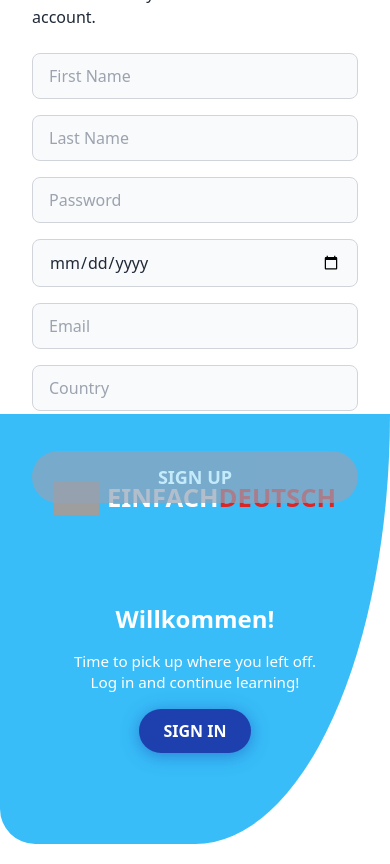
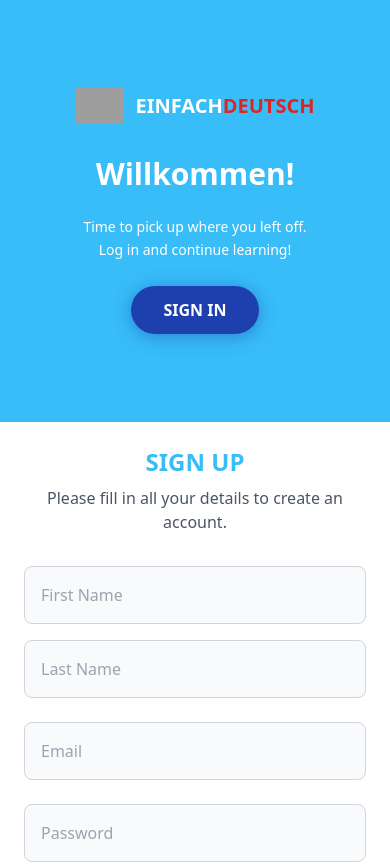
Before and after one commit to vreniz/EinfachDeutsch2, a React (Vite) app: page /signup in a window 390 px wide. Shown: the top 864 px of the page. Built offline with nearby package versions, Linux system fonts and the light colour scheme; no server answers; grey boxes are pictures that could not be loaded.

Commit message:
refactor: Revamp LogIn and SignUp components for improved layout and user experience; enhance styling and responsiveness

```diff
--- a/src/pages/LOGIN/LogIn.tsx
+++ b/src/pages/LOGIN/LogIn.tsx
@@ -41,23 +41,25 @@ export default function LogIn() {
 
 
   return (
-    <div className="relative h-screen w-screen flex flex-col lg:flex-row">
-      <div className="flex-[0.85] lg:flex-none lg:w-auto flex flex-col justify-center lg:justify-center items-center p-8 lg:p-8 bg-white order-1 lg:order-none pb-2 lg:pb-8 min-h-[260px] lg:min-h-0 justify-end lg:justify-center">
-        <h2 className="text-blue-800 text-[1.6rem] lg:text-2xl font-bold mb-2">LOG IN</h2>
-        <p className="mb-6 text-base text-black">Use your email and password</p>
+    <div className="min-h-screen w-full flex flex-col lg:flex-row">
+      {/* Login Form Section */}
+      <div className="flex-1 lg:flex-none lg:w-1/2 flex flex-col justify-center items-center p-6 md:p-8 lg:p-12 bg-white order-2 lg:order-1">
+        <div className="w-full max-w-md">
+          <h2 className="text-blue-800 text-2xl md:text-3xl font-bold mb-2 text-center">LOG IN</h2>
+          <p className="mb-8 text-base text-gray-600 text-center">Use your email and password</p>
 
           {error && (
-          <div className="w-full max-w-[300px] mb-4 p-3 bg-red-50 border border-red-200 rounded-lg text-red-700 text-sm">
+            <div className="w-full mb-6 p-4 bg-red-50 border border-red-200 rounded-lg text-red-700 text-sm">
               {error}
             </div>
           )}
 
-        <form className="w-full max-w-[300px] lg:max-w-[300px] px-1 lg:px-0 flex flex-col gap-4" onSubmit={handleLogin}>
+          <form className="w-full flex flex-col gap-6" onSubmit={handleLogin}>
             <input
               type="email"
               name="email"
               placeholder="Email"
-            className="p-2.5 px-4 border border-gray-300 rounded-lg bg-gray-50 text-gray-800 transition-all duration-200 focus:outline-none focus:ring-2 focus:ring-blue-500 focus:border-transparent focus:bg-white hover:bg-white hover:border-gray-400"
+              className="w-full p-4 border border-gray-300 rounded-lg bg-gray-50 text-gray-800 transition-all duration-200 focus:outline-none focus:ring-2 focus:ring-blue-500 focus:border-transparent focus:bg-white hover:bg-white hover:border-gray-400"
               value={form.email}
               onChange={handleChange}
               required
@@ -67,38 +69,48 @@ export default function LogIn() {
               type="password"
               name="password"
               placeholder="Password"
-            className="p-2.5 px-4 border border-gray-300 rounded-lg bg-gray-50 text-gray-800 transition-all duration-200 focus:outline-none focus:ring-2 focus:ring-blue-500 focus:border-transparent focus:bg-white hover:bg-white hover:border-gray-400"
+              className="w-full p-4 border border-gray-300 rounded-lg bg-gray-50 text-gray-800 transition-all duration-200 focus:outline-none focus:ring-2 focus:ring-blue-500 focus:border-transparent focus:bg-white hover:bg-white hover:border-gray-400"
               value={form.password}
               onChange={handleChange}
               required
               disabled={isLoading}
             />
-          <a href="#" className="text-center block -mt-2 mb-4 text-blue-600 font-medium underline text-[0.95rem] transition-colors duration-200 hover:text-blue-800">Forgot your password?</a>
+            <a href="#" className="text-center block text-blue-600 font-medium underline text-sm transition-colors duration-200 hover:text-blue-800">
+              Forgot your password?
+            </a>
             <button
               type="submit"
-            className="bg-blue-800 text-white py-2.5 px-6 border-none rounded-full font-bold cursor-pointer transition-all duration-200 shadow-[0_3px_20px_rgba(30,64,175,0.3),_0_2px_12px_rgba(30,64,175,0.2)] hover:bg-blue-900 hover:scale-105 hover:shadow-[0_4px_25px_rgba(30,64,175,0.4),_0_3px_15px_rgba(30,64,175,0.3)] disabled:bg-gray-400 disabled:cursor-not-allowed disabled:opacity-70 disabled:shadow-none disabled:hover:scale-100"
+              className="w-full bg-blue-800 text-white py-4 px-6 border-none rounded-full font-bold cursor-pointer transition-all duration-200 shadow-[0_3px_20px_rgba(30,64,175,0.3),_0_2px_12px_rgba(30,64,175,0.2)] hover:bg-blue-900 hover:scale-105 hover:shadow-[0_4px_25px_rgba(30,64,175,0.4),_0_3px_15px_rgba(30,64,175,0.3)] disabled:bg-gray-400 disabled:cursor-not-allowed disabled:opacity-70 disabled:shadow-none disabled:hover:scale-100"
               disabled={isLoading}
             >
               {isLoading ? 'SIGNING IN...' : 'SIGN IN'}
             </button>
           </form>
         </div>
+      </div>
 
-      <div className="flex-1 lg:flex-1 bg-blue-800 text-white flex items-center justify-center rounded-bl-[50%_100%] lg:rounded-tl-[50%_100%] lg:rounded-bl-[50%_100%] h-auto lg:h-screen order-2 lg:order-none min-h-[210px] lg:min-h-0 rounded-b-[2.2rem] lg:rounded-b-none pt-6 lg:pt-0 pb-8 lg:pb-0 items-start lg:items-center">
-        <div className="flex flex-col items-center text-center max-w-80 p-4 lg:p-8">
-          <div className="flex items-center justify-center mb-8 lg:mb-10 mt-0 lg:-mt-14">
-            <img src="https://flagcdn.com/w320/de.png" alt="German flag" className="w-[45px] h-auto block mr-2 max-w-full" />
-            <div className="font-bold text-[1.6rem] lg:text-2xl">
+      {/* Welcome Section */}
+      <div className="flex-1 lg:w-1/2 bg-blue-800 text-white flex items-center justify-center order-1 lg:order-2 min-h-[50vh] lg:min-h-screen relative">
+        {/* Curved Design */}
+        <div className="absolute inset-0 bg-blue-800 lg:rounded-tl-[50%_100%] lg:rounded-bl-[50%_100%] rounded-b-[50px] lg:rounded-b-none"></div>
+
+        <div className="relative z-10 flex flex-col items-center text-center max-w-md p-6 md:p-8">
+          <div className="flex items-center justify-center mb-8 lg:mb-12">
+            <img src="https://flagcdn.com/w320/de.png" alt="German flag" className="w-12 h-auto mr-3" />
+            <div className="font-bold text-xl md:text-2xl">
               <span className="text-white">EINFACH</span><span className="text-red-600">DEUTSCH</span>
             </div>
           </div>
-          <h2 className="text-2xl lg:text-[2.7rem] font-bold mb-4">Willkommen!</h2>
-          <div className="mt-6 flex flex-col gap-4 items-center">
-            <p className="text-[0.95rem] lg:text-base leading-snug text-center max-w-[280px] lg:max-w-[280px] mx-auto whitespace-normal lg:whitespace-nowrap">
-              Sign up and discover how fun German can be. <br /> Learning starts here!
+
+          <h2 className="text-3xl md:text-4xl lg:text-5xl font-bold mb-6">Willkommen!</h2>
+
+          <div className="flex flex-col gap-6 items-center">
+            <p className="text-sm md:text-base leading-relaxed text-center max-w-xs">
+              Sign up and discover how fun German can be.<br />
+              Learning starts here!
             </p>
             <button
-              className="bg-sky-400 text-white border-none py-2.5 px-6 rounded-full font-bold cursor-pointer transition-all duration-200 shadow-[0_3px_20px_rgba(56,189,248,0.3),_0_2px_12px_rgba(56,189,248,0.2)] hover:bg-sky-500 hover:scale-105 hover:shadow-[0_4px_25px_rgba(56,189,248,0.4),_0_3px_15px_rgba(56,189,248,0.3)]"
+              className="bg-sky-400 text-white border-none py-3 px-8 rounded-full font-bold cursor-pointer transition-all duration-200 shadow-[0_3px_20px_rgba(56,189,248,0.3),_0_2px_12px_rgba(56,189,248,0.2)] hover:bg-sky-500 hover:scale-105 hover:shadow-[0_4px_25px_rgba(56,189,248,0.4),_0_3px_15px_rgba(56,189,248,0.3)]"
               onClick={() => navigate('/signup')}
             >
               SIGN UP
--- a/src/pages/SIGNUP/SignUp.tsx
+++ b/src/pages/SIGNUP/SignUp.tsx
@@ -50,43 +50,57 @@ export default function SignUp() {
   };
 
   return (
-    <div className="relative h-screen w-screen flex flex-col lg:flex-row">
-      <div className="flex-1 bg-sky-400 text-white flex items-center justify-center rounded-br-[50%_100%] lg:rounded-tr-[50%_100%] lg:rounded-br-[50%_100%] h-auto lg:h-screen order-2 lg:order-none min-h-[210px] lg:min-h-0 rounded-b-[2.2rem] lg:rounded-b-none pt-6 lg:pt-0 pb-8 lg:pb-0 items-start lg:items-center">
-        <div className="flex flex-col items-center justify-center text-center gap-10 max-w-[400px] w-full p-4 lg:p-8 h-full">
-          <div className="flex items-center justify-center gap-2 text-[1.6rem] lg:text-2xl font-bold -translate-y-4 lg:-translate-y-4 mt-0 lg:mt-0 mb-8 lg:mb-0">
-            <img src="https://flagcdn.com/w320/de.png" alt="German flag" className="w-[45px] h-auto" />
-            <h1 className="font-bold text-[1.6rem] lg:text-2xl m-0 leading-none">EINFACH<span className="text-red-600">DEUTSCH</span></h1>
+    <div className="min-h-screen w-full flex flex-col lg:flex-row">
+      {/* Welcome Section */}
+      <div className="flex-1 lg:w-1/2 bg-sky-400 text-white flex items-center justify-center order-1 lg:order-1 min-h-[50vh] lg:min-h-screen relative">
+        {/* Curved Design */}
+        <div className="absolute inset-0 bg-sky-400 lg:rounded-tr-[50%_100%] lg:rounded-br-[50%_100%] rounded-b-[50px] lg:rounded-b-none"></div>
+
+        <div className="relative z-10 flex flex-col items-center text-center max-w-md p-6 md:p-8">
+          <div className="flex items-center justify-center mb-8 lg:mb-12">
+            <img src="https://flagcdn.com/w320/de.png" alt="German flag" className="w-12 h-auto mr-3" />
+            <h1 className="font-bold text-xl md:text-2xl">
+              EINFACH<span className="text-red-600">DEUTSCH</span>
+            </h1>
           </div>
-          <div className="mt-0 lg:mt-0">
-            <h2 className="text-2xl lg:text-[2.7rem] font-bold mb-4">Willkommen!</h2>
-            <p className="mb-4 text-[0.95rem] lg:text-base leading-snug max-w-full whitespace-normal lg:whitespace-normal">
-              Time to pick up where you left off. <br />
+
+          <h2 className="text-3xl md:text-4xl lg:text-5xl font-bold mb-6">Willkommen!</h2>
+
+          <div className="flex flex-col gap-6 items-center">
+            <p className="text-sm md:text-base leading-relaxed text-center max-w-xs">
+              Time to pick up where you left off.<br />
               Log in and continue learning!
             </p>
-            <button className="bg-blue-800 text-white border-none py-2.5 px-6 rounded-full font-bold cursor-pointer transition-all duration-200 shadow-[0_3px_20px_rgba(30,64,175,0.3),_0_2px_12px_rgba(30,64,175,0.2)] hover:bg-blue-900 hover:scale-105 hover:shadow-[0_4px_25px_rgba(30,64,175,0.4),_0_3px_15px_rgba(30,64,175,0.3)]" onClick={() => navigate('/')}>
+            <button
+              className="bg-blue-800 text-white border-none py-3 px-8 rounded-full font-bold cursor-pointer transition-all duration-200 shadow-[0_3px_20px_rgba(30,64,175,0.3),_0_2px_12px_rgba(30,64,175,0.2)] hover:bg-blue-900 hover:scale-105 hover:shadow-[0_4px_25px_rgba(30,64,175,0.4),_0_3px_15px_rgba(30,64,175,0.3)]"
+              onClick={() => navigate('/')}
+            >
               SIGN IN
             </button>
           </div>
         </div>
       </div>
 
-      <div className="flex-1 lg:flex-1 flex flex-col justify-center lg:justify-center items-center p-8 lg:p-8 order-1 lg:order-none bg-white min-h-[260px] lg:min-h-0 justify-end lg:justify-center pb-2 lg:pb-8">
-        <h2 className="text-blue-800 text-[1.6rem] lg:text-2xl font-bold mb-2">SIGN UP</h2>
-        <p className="mb-6 text-base">Please fill in all your details to create an account.</p>
+      {/* Registration Form Section */}
+      <div className="flex-1 lg:w-1/2 flex flex-col justify-center items-center p-6 md:p-8 lg:p-12 bg-white order-2 lg:order-2">
+        <div className="w-full max-w-lg">
+          <h2 className="text-sky-400 text-2xl md:text-3xl font-bold mb-2 text-center">SIGN UP</h2>
+          <p className="mb-8 text-base text-gray-600 text-center">Please fill in all your details to create an account.</p>
 
           {error && (
-          <div className="w-full max-w-[500px] mb-4 p-3 bg-red-50 border border-red-200 rounded-lg text-red-700 text-sm">
+            <div className="w-full mb-6 p-4 bg-red-50 border border-red-200 rounded-lg text-red-700 text-sm">
               {error}
             </div>
           )}
 
-        <form className="w-full max-w-[500px] flex flex-col items-center gap-5" onSubmit={handleSignup}>
-       <div className="w-full grid grid-cols-1 sm:grid-cols-2 gap-4 sm:gap-6">
+          <form className="w-full flex flex-col gap-6" onSubmit={handleSignup}>
+            {/* Name Fields */}
+            <div className="grid grid-cols-1 md:grid-cols-2 gap-4">
               <input
                 type="text"
                 name="first_name"
                 placeholder="First Name"
-       className="w-full p-2.5 px-4 border border-gray-300 rounded-lg bg-gray-50 transition-all duration-200 focus:outline-none focus:ring-2 focus:ring-sky-500 focus:border-transparent focus:bg-white hover:bg-white hover:border-gray-400"
+                className="w-full p-4 border border-gray-300 rounded-lg bg-gray-50 transition-all duration-200 focus:outline-none focus:ring-2 focus:ring-sky-500 focus:border-transparent focus:bg-white hover:bg-white hover:border-gray-400"
                 value={form.first_name}
                 onChange={handleChange}
                 required
@@ -96,17 +110,33 @@ export default function SignUp() {
                 type="text"
                 name="last_name"
                 placeholder="Last Name"
-       className="w-full p-2.5 px-4 border border-gray-300 rounded-lg bg-gray-50 transition-all duration-200 focus:outline-none focus:ring-2 focus:ring-sky-500 focus:border-transparent focus:bg-white hover:bg-white hover:border-gray-400"
+                className="w-full p-4 border border-gray-300 rounded-lg bg-gray-50 transition-all duration-200 focus:outline-none focus:ring-2 focus:ring-sky-500 focus:border-transparent focus:bg-white hover:bg-white hover:border-gray-400"
                 value={form.last_name}
                 onChange={handleChange}
                 required
                 disabled={isLoading}
               />
+            </div>
+
+            {/* Email */}
+            <input
+              type="email"
+              name="email"
+              placeholder="Email"
+              className="w-full p-4 border border-gray-300 rounded-lg bg-gray-50 transition-all duration-200 focus:outline-none focus:ring-2 focus:ring-sky-500 focus:border-transparent focus:bg-white hover:bg-white hover:border-gray-400"
+              value={form.email}
+              onChange={handleChange}
+              required
+              disabled={isLoading}
+            />
+
+            {/* Password and Date */}
+            <div className="grid grid-cols-1 md:grid-cols-2 gap-4">
               <input
                 type="password"
                 name="password"
                 placeholder="Password"
-      className="w-full p-2.5 px-4 border border-gray-300 rounded-lg bg-gray-50 transition-all duration-200 focus:outline-none focus:ring-2 focus:ring-sky-500 focus:border-transparent focus:bg-white hover:bg-white hover:border-gray-400"
+                className="w-full p-4 border border-gray-300 rounded-lg bg-gray-50 transition-all duration-200 focus:outline-none focus:ring-2 focus:ring-sky-500 focus:border-transparent focus:bg-white hover:bg-white hover:border-gray-400"
                 value={form.password}
                 onChange={handleChange}
                 required
@@ -116,42 +146,35 @@ export default function SignUp() {
                 type="date"
                 name="birth_date"
                 placeholder="Birthdate"
-      className="w-full p-2.5 px-4 border border-gray-300 rounded-lg bg-gray-50 transition-all duration-200 focus:outline-none focus:ring-2 focus:ring-sky-500 focus:border-transparent focus:bg-white hover:bg-white hover:border-gray-400"
+                className="w-full p-4 border border-gray-300 rounded-lg bg-gray-50 transition-all duration-200 focus:outline-none focus:ring-2 focus:ring-sky-500 focus:border-transparent focus:bg-white hover:bg-white hover:border-gray-400"
                 value={form.birth_date}
                 onChange={handleChange}
                 required
                 disabled={isLoading}
               />
-    <input
-      type="email"
-      name="email"
-      placeholder="Email"
-      className="w-full p-2.5 px-4 border border-gray-300 rounded-lg bg-gray-50 transition-all duration-200 focus:outline-none focus:ring-2 focus:ring-sky-500 focus:border-transparent focus:bg-white hover:bg-white hover:border-gray-400"
-      value={form.email}
-      onChange={handleChange}
-      required
-      disabled={isLoading}
-    />
+            </div>
+
+            {/* Country */}
             <input
               type="text"
               name="country"
               placeholder="Country"
-      className="w-full p-2.5 px-4 border border-gray-300 rounded-lg bg-gray-50 transition-all duration-200 focus:outline-none focus:ring-2 focus:ring-sky-500 focus:border-transparent focus:bg-white hover:bg-white hover:border-gray-400"
+              className="w-full p-4 border border-gray-300 rounded-lg bg-gray-50 transition-all duration-200 focus:outline-none focus:ring-2 focus:ring-sky-500 focus:border-transparent focus:bg-white hover:bg-white hover:border-gray-400"
               value={form.country}
               onChange={handleChange}
               required
               disabled={isLoading}
             />
-  </div>
+
             <button
               type="submit"
-    className="w-full mt-5 text-lg lg:text-[1.15rem] py-3 lg:py-3 bg-sky-400 text-white border-none rounded-full font-bold cursor-pointer transition-all duration-200 shadow-[0_3px_20px_rgba(56,189,248,0.3),_0_2px_12px_rgba(56,189,248,0.2)] hover:bg-sky-500 hover:scale-105 hover:shadow-[0_4px_25px_rgba(56,189,248,0.4),_0_3px_15px_rgba(56,189,248,0.3)] disabled:bg-slate-400 disabled:cursor-not-allowed disabled:opacity-70 disabled:shadow-none disabled:hover:scale-100"
+              className="w-full mt-4 bg-sky-400 text-white py-4 px-6 border-none rounded-full font-bold cursor-pointer transition-all duration-200 shadow-[0_3px_20px_rgba(56,189,248,0.3),_0_2px_12px_rgba(56,189,248,0.2)] hover:bg-sky-500 hover:scale-105 hover:shadow-[0_4px_25px_rgba(56,189,248,0.4),_0_3px_15px_rgba(56,189,248,0.3)] disabled:bg-slate-400 disabled:cursor-not-allowed disabled:opacity-70 disabled:shadow-none disabled:hover:scale-100"
               disabled={!isFormComplete || isLoading}
             >
               {isLoading ? 'SIGNING UP...' : 'SIGN UP'}
             </button>
           </form>
-
+        </div>
       </div>
     </div>
   );
```
Lines whose indentation alone changed are shown as unchanged.
